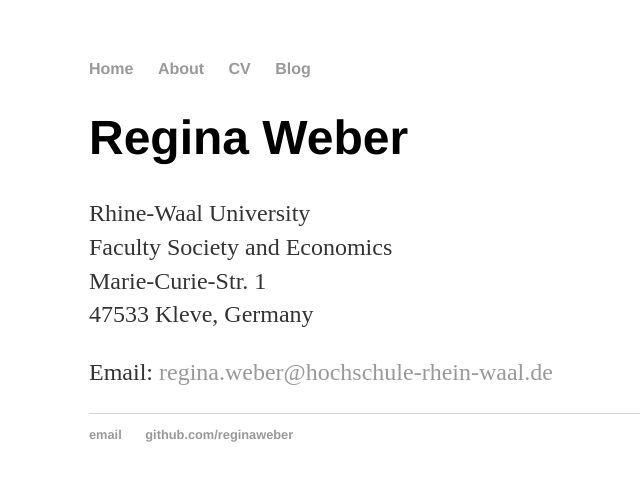
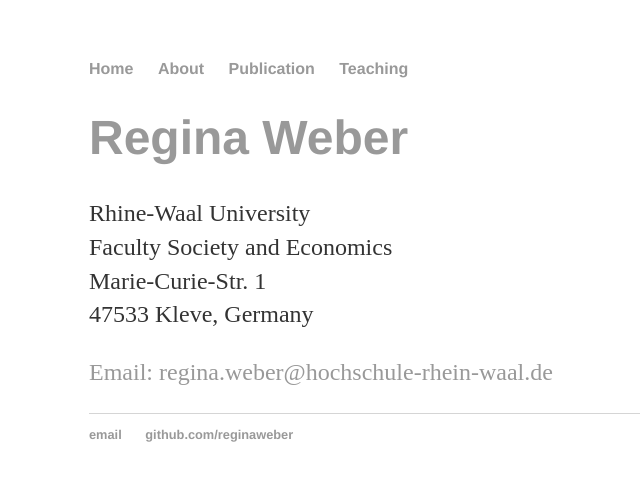
Before and after one commit to robertocabreratapia/robertocabreratapia.github.io, a Jekyll site: the page built from index.html, in a window 1280 px wide. Shown: the top 481 px of the page, without its empty margins (103-743 px from the left). Built offline with Jekyll 4.4.1, drawn with Linux system fonts in a browser that asks for light colours.

Commit message:
Update default.html

```diff
--- a/_layouts/default.html
+++ b/_layouts/default.html
@@ -9,9 +9,9 @@
 			<nav>
 	    		<ul>
 	        		<li><a href="/">Home</a></li>
-		        	<li><a href="/about">About</a></li>
-	        		<li><a href="/cv">CV</a></li>
-	        		<li><a href="/blog">Blog</a></li>
+		        	<li><a href="/about.html">About</a></li>
+	        		<li><a href="/publication.html">Publication</a></li>
+				<li><a href="/teaching.html">Teaching</li>
 	    		</ul>
 			</nav>
 			<div class="container">
```
